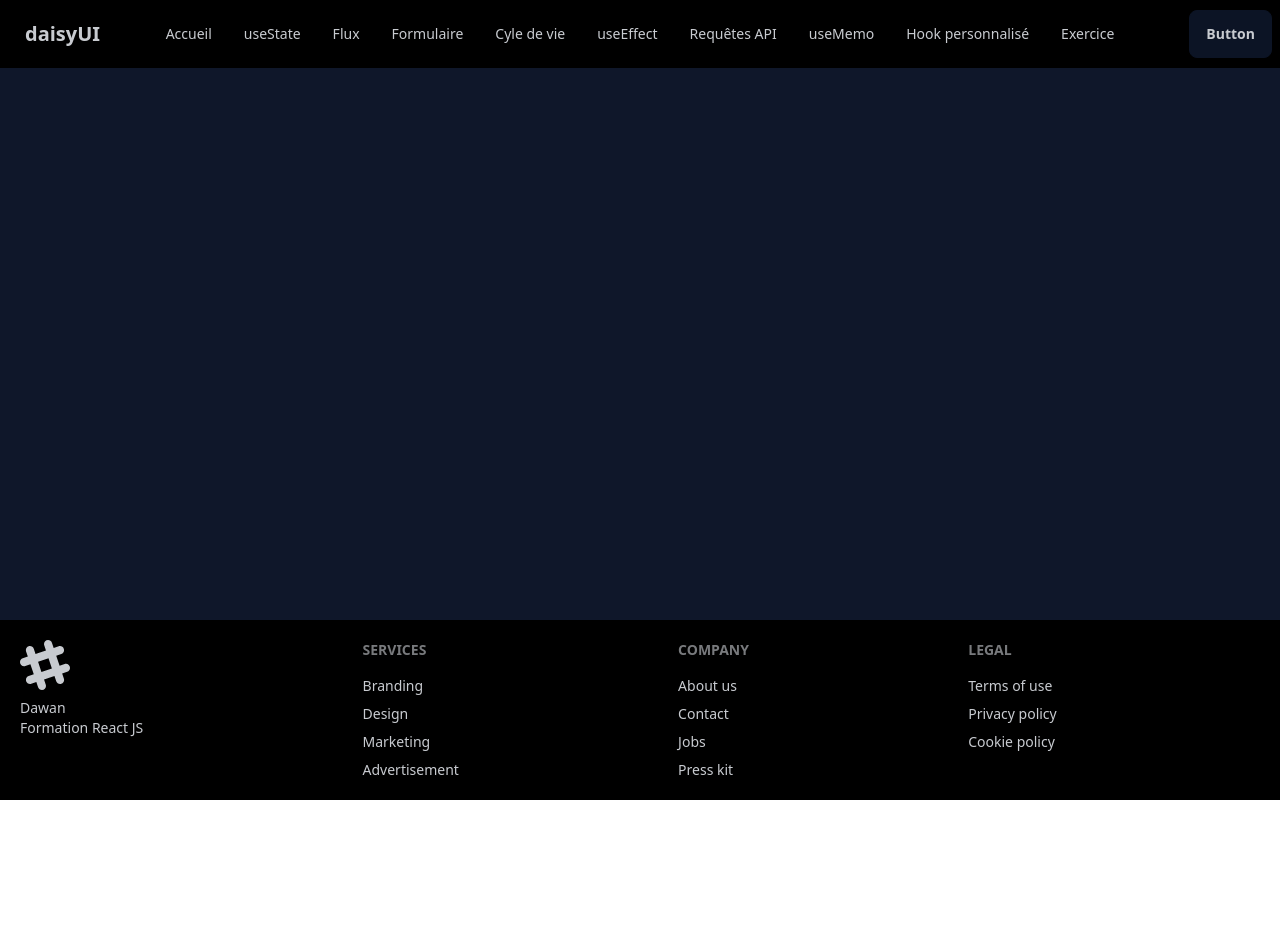
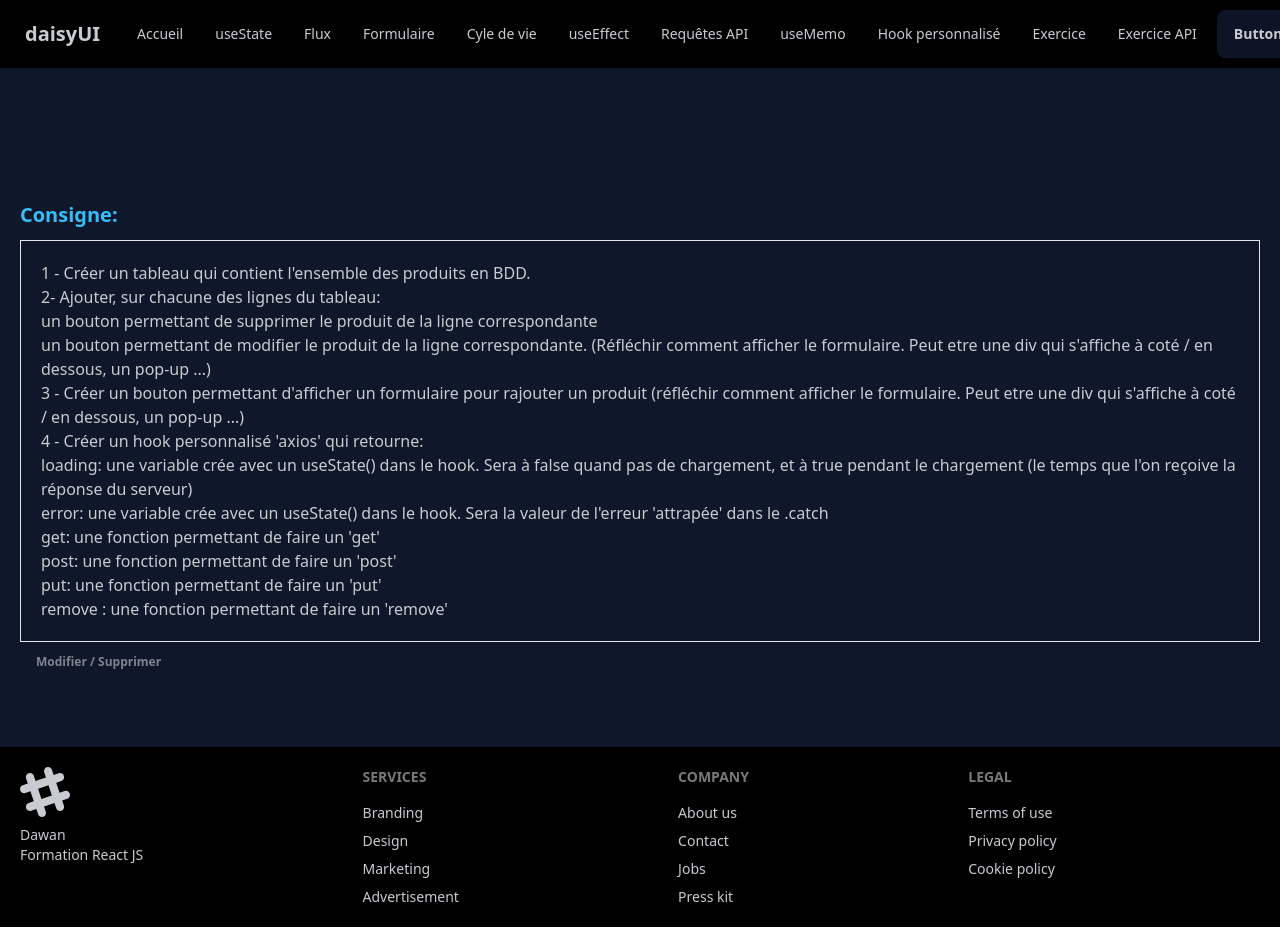
Before and after one commit to Kevin97231/React_202404, a React (Vite) app: page /exercice-custom-hook-api in a window 1280 px wide. Before the commit the page ends 800 px from the top, so only its background shows below. Built offline with nearby package versions, Linux system fonts and the light colour scheme; data requests are answered from the project's data file; the HTML template or start-up script is replaced by a standard one.

Commit message:
push debut de journée

```diff
--- a/db.json
+++ b/db.json
@@ -1,39 +1,3 @@
 {
-  "products": [
-    {
-      "name": "Test",
-      "price": "6",
-      "number": "27",
-      "category": "Test",
-      "id": "1"
-    },
-    {
-      "category": "Fruits",
-      "price": 1,
-      "number": 2,
-      "name": "Mango",
-      "id": "2"
-    },
-    {
-      "category": "Fruits",
-      "price": 2,
-      "number": 0,
-      "name": "Pineapple",
-      "id": "3"
-    },
-    {
-      "category": "Vegetables",
-      "price": 2,
-      "number": 4,
-      "name": "Broccoli",
-      "id": "4"
-    },
-    {
-      "id": "2c1f",
-      "category": "Fruits",
-      "name": "Coco",
-      "number": "3",
-      "price": "15"
-    }
-  ]
+  "products": []
 }
--- a/src/App.jsx
+++ b/src/App.jsx
@@ -14,6 +14,7 @@ import { HookUseEffect } from "./components/view/HookUseEffect";
 import { RequestHttp } from "./components/view/RequestHttp";
 import { HookUseMemo } from "./components/view/HookUseMemo";
 import { CustomHook } from "./components/view/CustomHook";
+import { ExerciceRequestWithCustomHook } from "./components/view/ExerciceRequestWithCustomHook";
 
 function App() {
   return(
@@ -33,6 +34,7 @@ function App() {
               <Route path="request-api" element={<RequestHttp/>}/>
               <Route path="use-memo" element={<HookUseMemo/>}/>
               <Route path="custom-hook" element={<CustomHook/>}/>
+              <Route path="exercice-custom-hook-api" element={<ExerciceRequestWithCustomHook/>}/>
             </Routes>
           </BrowserRouter>
         </div>
--- /dev/null
+++ b/src/components/ExerciceAPI/Consigne.jsx
@@ -0,0 +1,47 @@
+/* eslint-disable react/no-unescaped-entities */
+export const Consigne = () => {
+    return (
+      <>
+      <h2>Consigne: </h2>
+      <div className="p-5 border w-fit">
+        1 - Créer un tableau qui contient l'ensemble des produits en BDD.
+        <br />
+        2- Ajouter, sur chacune des lignes du tableau:
+        <ul>
+          <li>
+            un bouton permettant de supprimer le produit de la ligne
+            correspondante
+          </li>
+          <li>
+            un bouton permettant de modifier le produit de la ligne
+            correspondante. (Réfléchir comment afficher le formulaire. Peut etre une div qui s'affiche à coté / en dessous, un pop-up ...)
+          </li>
+        </ul>
+        3 - Créer un bouton permettant d'afficher un formulaire pour rajouter un
+        produit (réfléchir comment afficher le formulaire. Peut etre une div qui s'affiche à coté / en dessous, un pop-up ...)
+        <br />
+        4 - Créer un hook personnalisé 'axios' qui retourne:
+        <ul>
+          <li>
+            loading: une variable crée avec un useState() dans le hook. Sera à false quand pas de chargement, et à true pendant le chargement (le temps que l'on reçoive la réponse du serveur)
+          </li>
+          <li>
+            error: une variable crée avec un useState() dans le hook. Sera la valeur de l'erreur 'attrapée' dans le .catch
+          </li>
+          <li>
+            get: une fonction permettant de faire un 'get'
+          </li>
+          <li>
+            post: une fonction permettant de faire un 'post'
+          </li>
+          <li>
+            put:  une fonction permettant de faire un 'put'
+          </li>
+          <li>
+            remove : une fonction permettant de faire un 'remove'
+          </li>
+        </ul>
+      </div>
+    </>
+    );
+  }
--- /dev/null
+++ b/src/components/ExerciceAPI/Table.jsx
@@ -0,0 +1,48 @@
+/* eslint-disable react/prop-types */
+export const Table = ({data = [], remove}) => {
+
+    // Attention, il faut que le composant parent ai une propriété id sinon la clé
+    // fournise dans la .map du body du tableau ne pourra pas être attribuée
+
+    let cles = [];
+    if(data.length > 0){
+        cles = Object.keys(data[0]);
+    }
+
+    return (
+    <div className="overflow-x-auto">
+        <table className="table table-zebra w-4/6">
+            <thead>
+                <tr>
+                    {
+                        cles.map(cle =>
+                            <th key={cle}>{cle}</th>
+                        )
+                    }
+                    <th>Modifier / Supprimer</th>
+                </tr>
+            </thead>
+            <tbody>
+                {
+                    data.map(product =>
+                        <tr key={product.id}>
+                            {
+                                cles.map(cle =>
+                                    <td key={cle}>{product[cle]}</td>
+                                )
+                            }
+                            <td>
+                                <button
+                                    className="mr-5 btn btn-warning"
+                                    onClick={() => remove(product)}
+                                >Supprimer</button>
+                            </td>
+                        </tr>
+                    )
+                }
+
+            </tbody>
+        </table>
+    </div>
+  );
+}
--- a/src/components/Navbar.jsx
+++ b/src/components/Navbar.jsx
@@ -54,6 +54,9 @@ function Navbar() {
               <li>
                 <a href="/exercice">Exercice</a>
               </li>
+              <li>
+              <a href="/exercice-custom-hook-api">Exercice API</a>
+            </li>
             </ul>
           </div>
           <a className="btn btn-ghost text-xl">daisyUI</a>
@@ -90,6 +93,9 @@ function Navbar() {
             <li>
               <a href="/exercice">Exercice</a>
             </li>
+            <li>
+              <a href="/exercice-custom-hook-api">Exercice API</a>
+            </li>
           </ul>
         </div>
         <div className="navbar-end">
--- /dev/null
+++ b/src/components/view/ExerciceRequestWithCustomHook.jsx
@@ -0,0 +1,35 @@
+import { useEffect, useState } from "react";
+import { useAxios } from "../../hook/useAxios";
+import { Consigne } from "../ExerciceAPI/Consigne";
+import { Table } from "../ExerciceAPI/Table";
+
+export const ExerciceRequestWithCustomHook = () => {
+
+  const { get, remove } = useAxios();
+  const [products, setProducts] = useState([])
+
+  useEffect(() => {
+    console.log('Requête en cours')
+    get()
+        .then(result => {
+            console.log(result)
+            setProducts(result)
+        })
+  },[])
+
+  const handleRemoveProduct = (product) => {
+    console.log('PRODUCT A SUPPRIMER: ', product);
+    remove(product.id)
+      .then(() => {
+        setProducts(prevProducts => prevProducts.filter(productFilter => product.id !== productFilter.id));
+      })
+      .catch(error => console.error("Error removing product:", error));
+  };
+
+    return (
+    <>
+     <Consigne/>
+     <Table data={products} remove={handleRemoveProduct}/>
+    </>
+  );
+}
```
